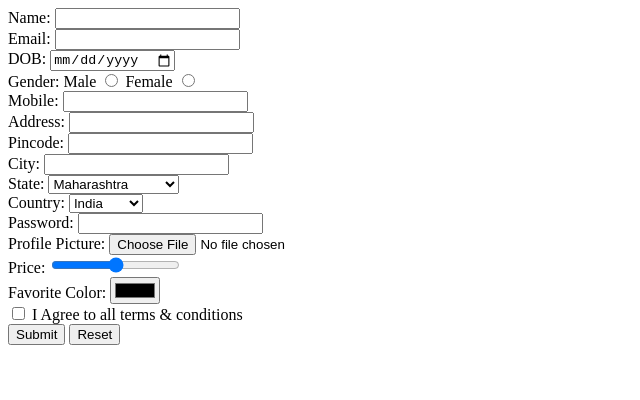
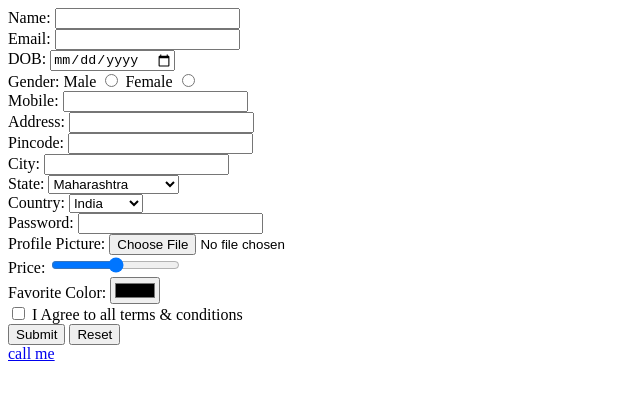
Before and after one commit to pranshoorathore/registration3, a plain HTML site: page index.html in a window 1280 px wide. Shown: the full height of the page, 0-640 px from the left. Drawn offline with Linux system fonts and the light colour scheme.

Commit message:
Update index.html

```diff
--- a/index.html
+++ b/index.html
@@ -86,5 +86,6 @@
         <input type="submit">
         <input type="reset">
     </form>
+    <a href="tel:9098009100">call me</a>
 </body>
 </html>
```
